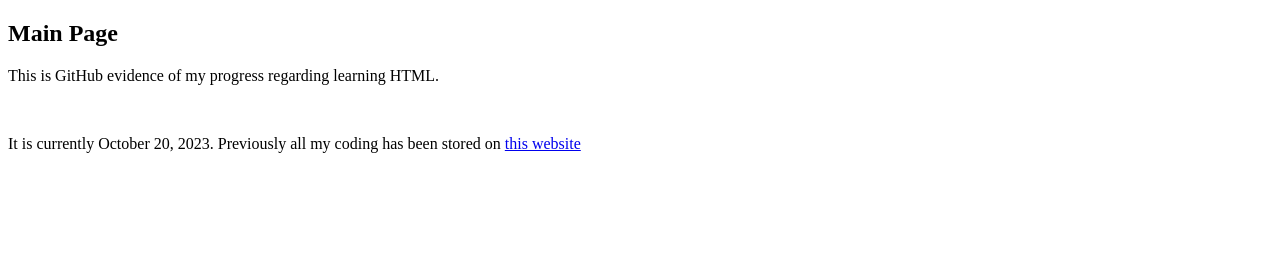
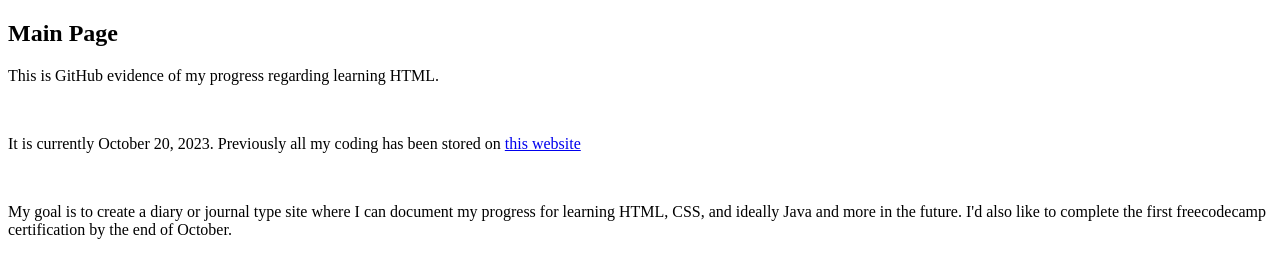
Before and after one commit to calciwuul/calciwuul.github.io, a plain HTML site: page index.html in a window 1280 px wide. Drawn offline with Linux system fonts and the light colour scheme.

Commit message:
Update index.html
elaborated on intentions with this page

```diff
--- a/index.html
+++ b/index.html
@@ -6,6 +6,7 @@
 </head>
 <body>
 <p>This is GitHub evidence of my progress regarding learning HTML.</p><br>
-<p>It is currently October 20, 2023. Previously all my coding has been stored on <a href="https://ignisackerman.neocities.org/" alt="ignisackerman neocities">this website</a></p>
+<p>It is currently October 20, 2023. Previously all my coding has been stored on <a href="https://ignisackerman.neocities.org/" alt="ignisackerman neocities">this website</a></p><br>
+<p>My goal is to create a diary or journal type site where I can document my progress for learning HTML, CSS, and ideally Java and more in the future. I'd also like to complete the first freecodecamp certification by the end of October.</p>
 </body>
 </html>
```
